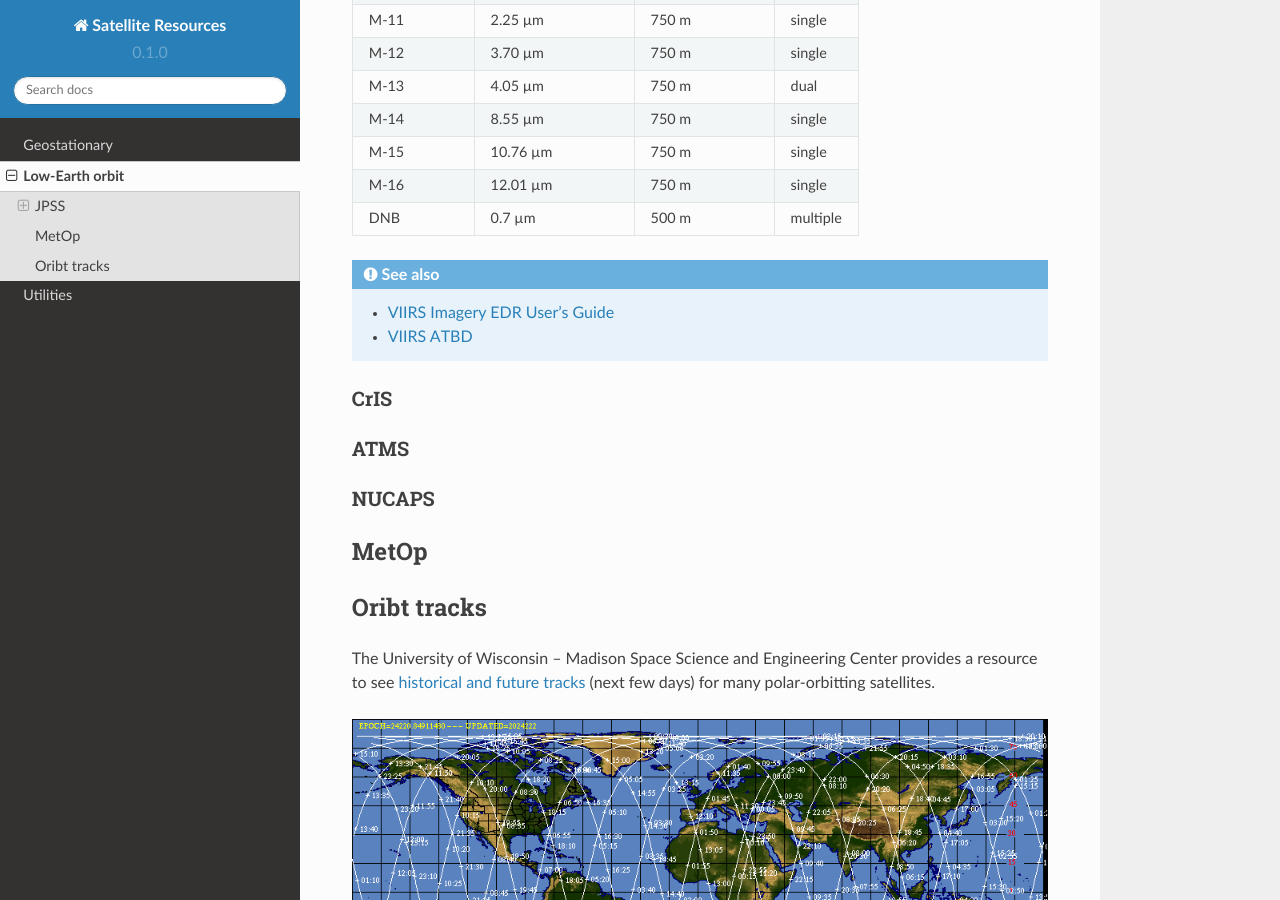
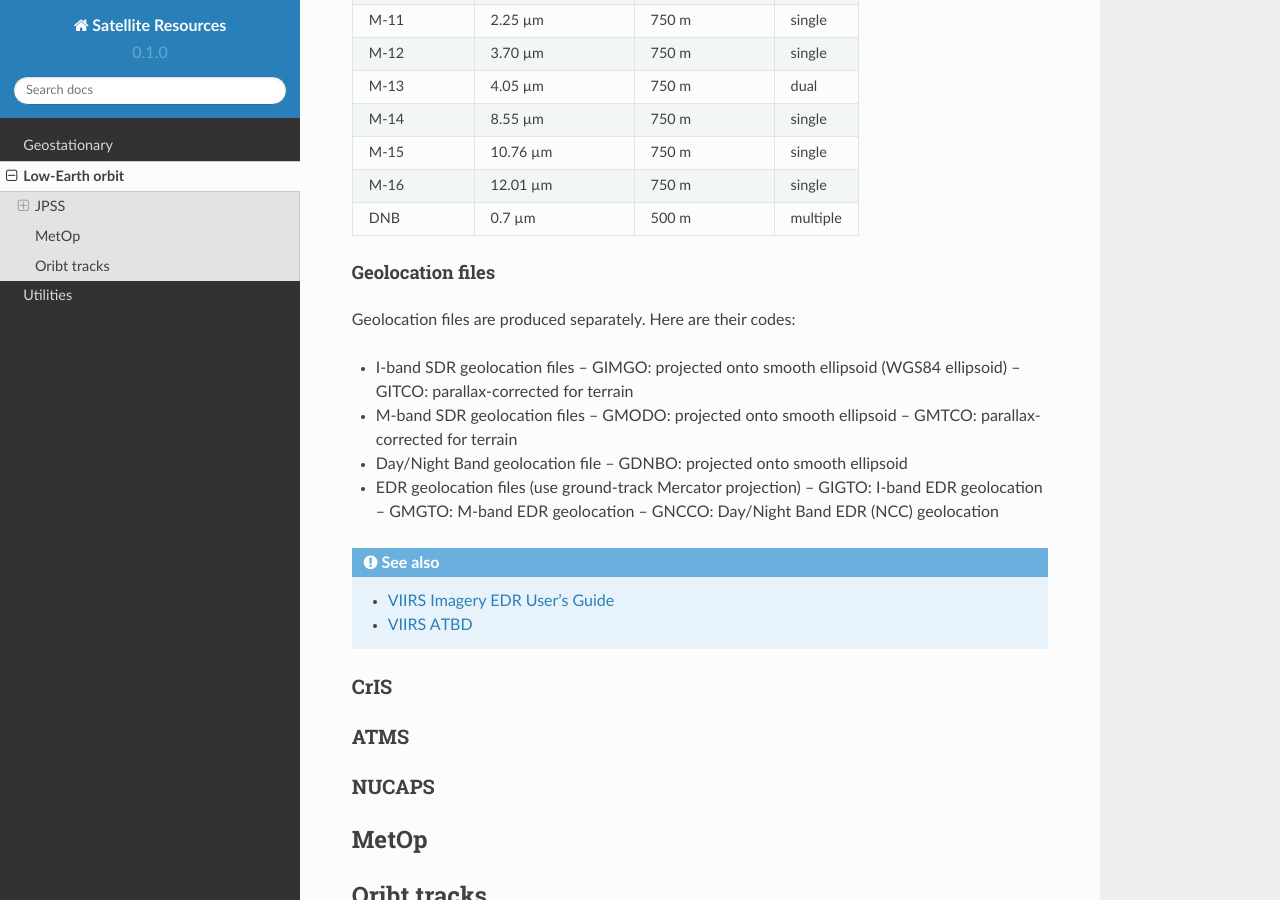
Before and after one commit to jlc248/satellite-resources, a Sphinx documentation site: the page built from docs/source/Low-Earth-orbit.rst, in a window 1280 px wide and 900 px high, scrolled down 1843 px. Built offline with Sphinx 7.4.7 and the Read the Docs theme 2.0.0, drawn with Linux system fonts in a browser that asks for light colours; pages that are not in the unit, such as notebooks, are missing from menus.

Commit message:
Update Low-Earth-orbit.rst

```diff
--- a/docs/source/Low-Earth-orbit.rst
+++ b/docs/source/Low-Earth-orbit.rst
@@ -77,6 +77,24 @@ This table helps summarize the VIIRS channels.
 |    DNB      |   0.7 µm            |   500 m          | multiple      |
 +-------------+---------------------+------------------+---------------+
 
+Geolocation files
+,,,,,,,,,,,,,,,,,
+
+Geolocation files are produced separately. Here are their codes:
+
+- I-band SDR geolocation files
+  – GIMGO: projected onto smooth ellipsoid (WGS84 ellipsoid)
+  – GITCO: parallax-corrected for terrain
+- M-band SDR geolocation files
+  – GMODO: projected onto smooth ellipsoid
+  – GMTCO: parallax-corrected for terrain
+- Day/Night Band geolocation file
+  – GDNBO: projected onto smooth ellipsoid
+- EDR geolocation files (use ground-track Mercator projection)
+  – GIGTO: I-band EDR geolocation
+  – GMGTO: M-band EDR geolocation
+  – GNCCO: Day/Night Band EDR (NCC) geolocation
+
 .. seealso::
 
   - `VIIRS Imagery EDR User's Guide <https://rammb.cira.colostate.edu/projects/npp/VIIRS_Imagery_EDR_Users_Guide.pdf>`_
```
